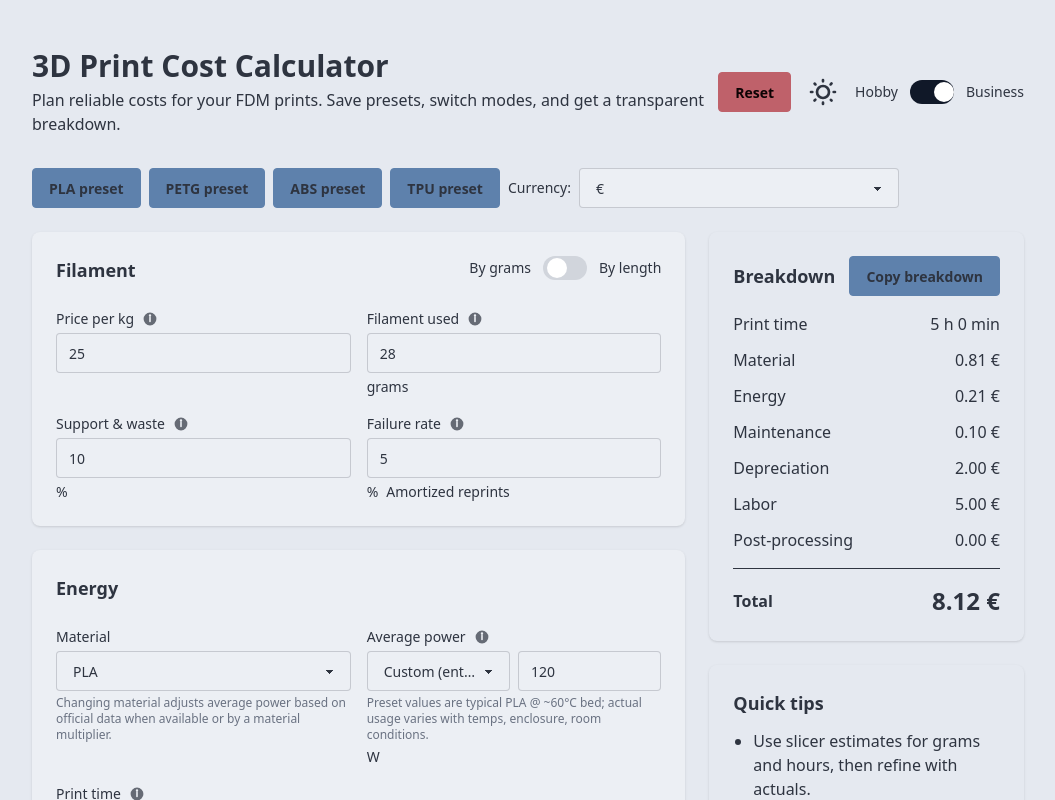
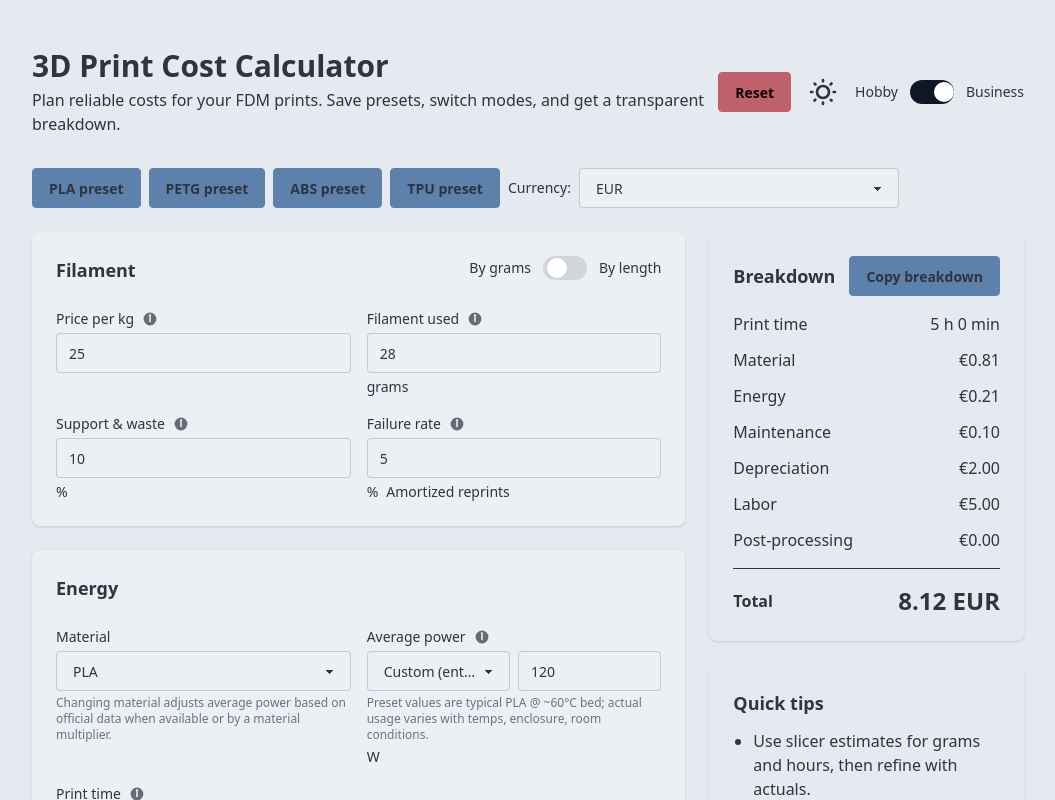
Before and after one commit to BenGeba/3d-print-cost, a React (Vite) app: page / in a window 1280 px wide. Shown: the top 800 px of the page, without its empty margins (112-1167 px from the left). Built offline with nearby package versions, Linux system fonts and the light colour scheme.

Commit message:
feat: Add currency formatting utility and integrate it into UI components

```diff
--- a/src/App.tsx
+++ b/src/App.tsx
@@ -1,5 +1,6 @@
 import React, {type ChangeEvent, useEffect, useMemo, useState} from "react";
 import InstallPWAButton from "./components/InstallPWAButton";
+import { formatToCurrency } from "./utils/formatnumbers";
 
 // Type definitions
 interface AppState {
@@ -131,7 +132,7 @@ const defaultState: AppState = {
   laborMinutes: 15,
   postProcessingFixed: 0,
   marginPercent: 0,
-  currency: "€",
+  currency: "EUR",
 };
 
 // ---------- Material presets ----------
@@ -295,11 +296,21 @@ function InfoLine({ label, value }: InfoLineProps) {
 }
 
 function Line({ label, value, currency }: LineProps) {
-  const v = Number.isFinite(value) ? value : 0;
+  const browserLocale =
+  (typeof navigator !== "undefined" &&
+    (navigator.languages?.[0] || navigator.language)) ||
+  "de-DE";
+   const formatted = formatToCurrency({
+    num: value ?? 0,
+    currency,
+    decimalPlaces: 2,
+    significantDecimalPlaces: 8,
+    locale: browserLocale
+  });
   return (
     <div className="flex items-center justify-between">
       <span>{label}</span>
-      <span className="font-medium">{(Math.round(v * 100) / 100).toFixed(2)} {currency}</span>
+      <span className="font-medium">{formatted}</span>
     </div>
   );
 }
@@ -374,7 +385,7 @@ export default function App() {
   const margin = baseSubtotal * (number(s.marginPercent, 0) / 100);
   const total = baseSubtotal + margin;
 
-  const fmt = (v: number): string => `${(Math.round(v * 100) / 100).toFixed(2)} ${s.currency}`;
+  const fmt = (v: number): string => `${v.toLocaleString(undefined, { minimumFractionDigits: 2, maximumFractionDigits: 2 })} ${s.currency}`;
 
   // --- Inline validation ---
   const errors = useMemo<ValidationErrors>(() => {
@@ -665,9 +676,9 @@ export default function App() {
             value={s.currency}
             onChange={(e) => setMany({ currency: e.target.value })}
           >
-            <option>€</option>
-            <option>$</option>
-            <option>£</option>
+            <option>EUR</option>
+            <option>USD</option>
+            <option>GBP</option>
           </select>
         </div>
 
--- /dev/null
+++ b/src/utils/formatnumbers.ts
@@ -0,0 +1,138 @@
+// Codesnippets from https://gist.github.com/alamilladev/52c873f1d956afbc533e3e58256fd314
+
+export const defaultCurrency = {
+  id: 'USD',
+  symbol: '$',
+  full: 'USD$',
+};
+
+/**
+ * ===========================================
+ * |******** CURRENCY FORMAT METHODS ********|
+ * ===========================================
+ */
+
+/**
+ * Converts a number in scientific notation to its non-scientific representation.
+ * @param numString - The number in scientific notation as a string.
+ * @returns The number in non-scientific notation as a string.
+ */
+function convertToNonScientific(num: string | number): string {
+  if (typeof num === 'number') {
+    num = String(num);
+  }
+
+  // Check if the number string is in scientific notation
+  if (num.includes('e')) {
+    // Convert to non-exponential form
+    const arrNum: string[] = num.split('e-');
+    const strDecimal: string = arrNum[0].replace('.', '');
+    const numDecimalsToSubtract: number = arrNum[0].split('.')[0].length;
+    const numZeros = Number(arrNum[1]) - numDecimalsToSubtract;
+
+    return '0.' + '0'.repeat(numZeros) + strDecimal;
+  }
+
+  return String(num);
+}
+
+/**
+ * Formats a number with the specified decimal places, ensuring the significant digits are retained.
+ * @param number - The number to format.
+ * @param decimalPlaces - The number of decimal places to keep after rounding.
+ * @returns The formatted number as a string with the specified decimal places.
+ */
+function formatWithSignificantDecimals(
+  number: number,
+  decimalPlaces: number
+): string {
+  // Convert the number to a string
+  let strNum: string = String(number);
+  strNum = convertToNonScientific(strNum);
+
+  // Find the decimal part of the number
+  const numParts: string[] = strNum.split('.');
+  const decimalPart: string | undefined = numParts[1];
+
+  // Find the number of leading zeros in the decimal part
+  let leadingZeros: number = 0;
+  if (decimalPart) {
+    while (decimalPart[leadingZeros] === '0') {
+      leadingZeros++;
+    }
+  }
+
+  // Determine the total digits after the decimal point considering leading zeros
+  const totalDigits: number = leadingZeros + decimalPlaces;
+
+  // Round the number
+  const roundedNumber: number =
+    Math.round(parseFloat(strNum) * Math.pow(10, totalDigits)) /
+    Math.pow(10, totalDigits);
+
+  return convertToNonScientific(roundedNumber);
+}
+
+export type FormatCurrencyInput = {
+  num?: number | string | null;
+  currency?: string | null;
+  locale?: string;
+  decimalPlaces?: number | null;
+  significantDecimalPlaces?: number | null;
+};
+
+const symbolToISO: Record<string, string> = {
+  "€": "EUR",
+  "$": "USD",
+  "£": "GBP",
+  "¥": "JPY",
+  "CHF": "CHF",
+  "zł": "PLN"
+  // ggf. erweitern
+};
+
+function toISO4217(cur?: string | null): string {
+  const fallback = (typeof defaultCurrency?.id === "string" && defaultCurrency.id) || "USD";
+  if (!cur) return fallback;
+  const c = cur.trim();
+  if (/^[A-Za-z]{3}$/.test(c)) return c.toUpperCase();
+  return symbolToISO[c] || fallback;
+}
+
+export function formatToCurrency(input: FormatCurrencyInput): string {
+  const n = typeof input.num === "string" ? Number(input.num) : (input.num ?? 0);
+  const abs = Math.abs(n);
+  const locale = input.locale || undefined;
+  const currency = toISO4217(input.currency);
+  const dp = input.decimalPlaces ?? 2;
+  const sdp = input.significantDecimalPlaces ?? 8;
+
+  let minFD = dp;
+  let maxFD = dp;
+  let value = n;
+
+  if (abs < 1) {
+    const withSig = formatWithSignificantDecimals(abs, sdp);
+    const decLen = withSig.split(".")[1]?.length ?? 0;
+    const [minFD, maxFD] = safeDigits(2, Math.max(2, Math.min(decLen, sdp)));
+    value = Math.sign(n) < 0 ? -Number(withSig) : Number(withSig);
+  }
+
+  return new Intl.NumberFormat(locale, {
+    style: "currency",
+    currency,
+    currencyDisplay: "symbol",
+    useGrouping: true,
+    minimumFractionDigits: minFD,
+    maximumFractionDigits: maxFD,
+  }).format(value);
+}
+
+const clamp = (n: number, lo: number, hi: number) => Math.min(hi, Math.max(lo, n));
+
+const safeDigits = (minFD: number, maxFD: number) => {
+  const min = clamp(minFD, 0, 20);
+  const maxClamped = clamp(maxFD, 0, 20);
+  const max = Math.max(min, maxClamped);
+  return [min, max] as const;
+};
```
